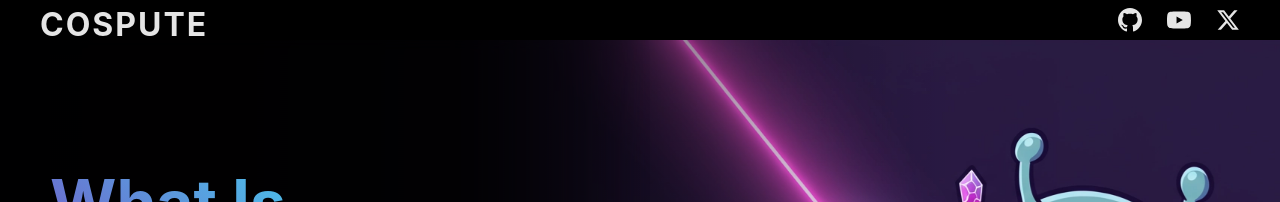
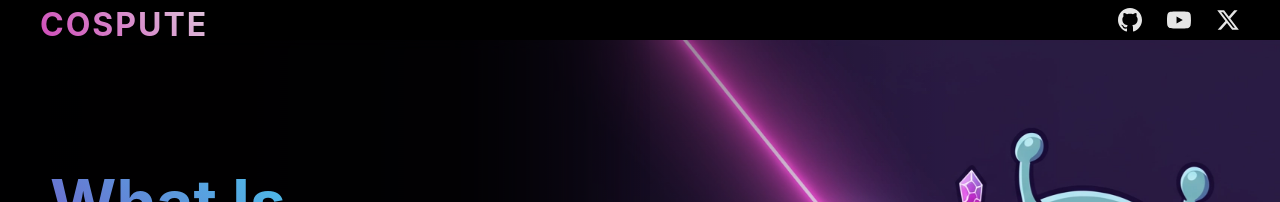
Before and after one commit to cospute/cospute.github.io, a Jekyll site: the page built from index.html, in a window 1280 px wide. Shown: the top 202 px of the page. Built offline with Jekyll 4.4.1, drawn with Linux system fonts in a browser that asks for light colours.

Commit message:
Update style.css

```diff
--- a/assets/css/style.css
+++ b/assets/css/style.css
@@ -33,7 +33,9 @@
 .logo {
     font-size: 32px;
     font-weight: 700;
-    color: #e5e5e5;
+    -webkit-text-fill-color:transparent;
+    background:linear-gradient(45deg,#cf49b8,#dfc6dc);
+    -webkit-background-clip:text;
     letter-spacing: 2px;
     position: relative;
     z-index: 1;
```
